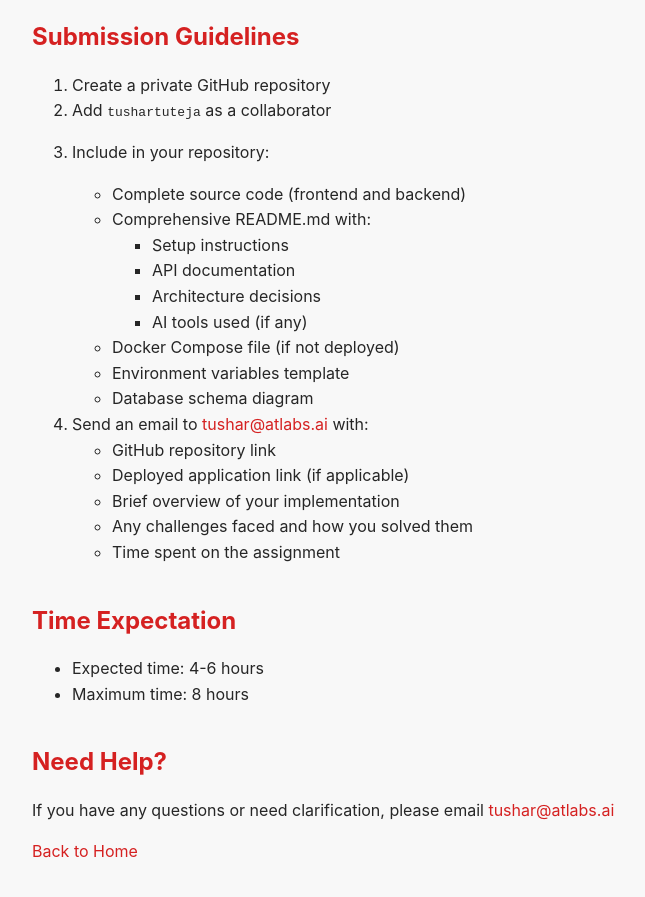
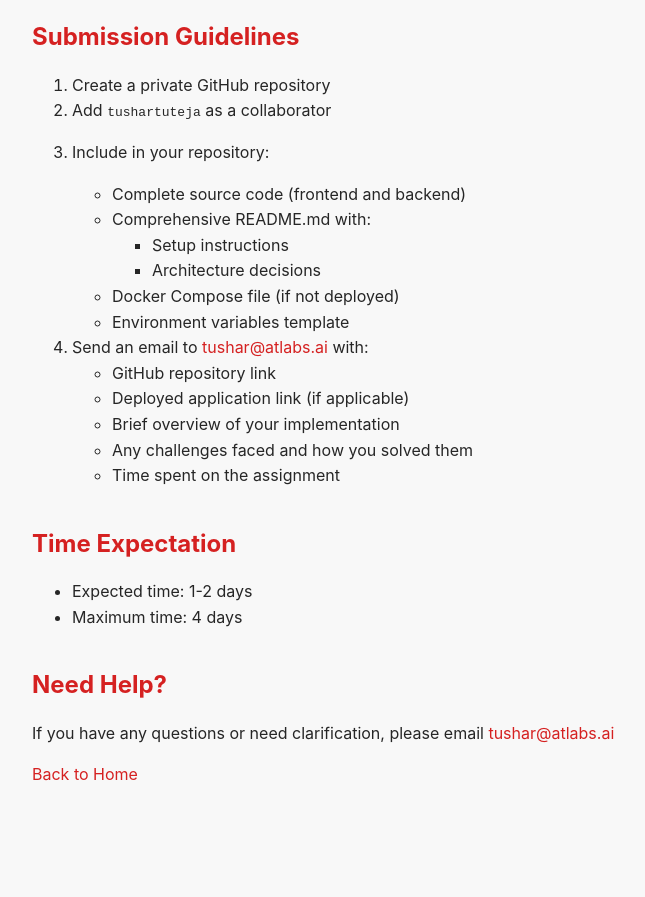
Before and after one commit to tushartuteja/atlabshiring, a Jekyll site: the page built from fullstack-assignment.md, in a window 1280 px wide and 900 px high, scrolled down 3045 px. Shown: the top 897 px of the window, without its empty margins (208-853 px from the left). Built offline with Jekyll 4.4.1, drawn with Linux system fonts in a browser that asks for light colours; after the commit the page ends 3881 px from its top, so only the background shows below that.

Commit message:
minor change

```diff
--- a/fullstack-assignment.md
+++ b/fullstack-assignment.md
@@ -126,12 +126,9 @@ You are encouraged to use AI tools (like GitHub Copilot, ChatGPT) to help with t
    - Complete source code (frontend and backend)
    - Comprehensive README.md with:
      - Setup instructions
-     - API documentation
      - Architecture decisions
-     - AI tools used (if any)
    - Docker Compose file (if not deployed)
    - Environment variables template
-   - Database schema diagram
 
 4. Send an email to [tushar@atlabs.ai](mailto:tushar@atlabs.ai) with:
    - GitHub repository link
@@ -142,8 +139,8 @@ You are encouraged to use AI tools (like GitHub Copilot, ChatGPT) to help with t
 
 ## Time Expectation
 
-- Expected time: 4-6 hours
-- Maximum time: 8 hours
+- Expected time: 1-2 days
+- Maximum time: 4 days
 
 ## Need Help?
 
```
